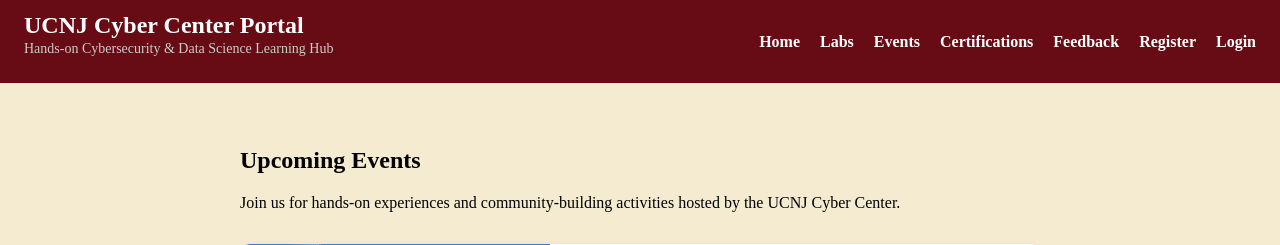
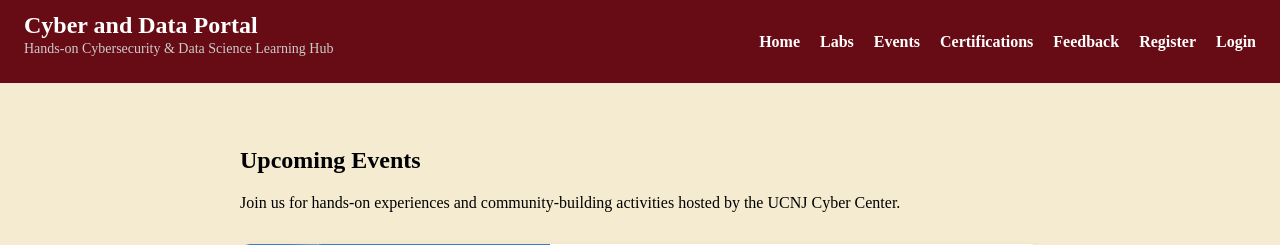
Before and after one commit to Emilio-Vasquez/Students-Technical-Questions-App, a Flask app: page /events in a window 1280 px wide. Shown: the top 245 px of the page. Run offline with Flask 3, Linux system fonts and the light colour scheme; some libraries are stand-ins or nearby versions.

Commit message:
updated rebased

```diff
--- a/app/templates/base.html
+++ b/app/templates/base.html
@@ -2,9 +2,9 @@
 <html lang="en">
 <head>
     <meta charset="UTF-8">
-    <title>{% block title %}UCNJ Cyber Center Portal{% endblock %}</title>
+    <title>{% block title %}Cyber and Data Portal{% endblock %}</title>
     <meta name="viewport" content="width=device-width, initial-scale=1.0">
-    <link rel="icon" type="image/x-icon" href="{{ url_for('static', filename='images/favicon.ico') }}"> <!-- This is UCNJ's favicon -->
+    <link rel="icon" type="image/x-icon" href="{{ url_for('static', filename='images/logo.ico') }}"> <!-- This is my logo's favicon -->
     <link rel="stylesheet" href="{{ url_for('static', filename='css/ucnj_style.css')}}">
     <!-- This is for page-specific CSS -->
     {% block extra_css %}{% endblock %}
@@ -18,7 +18,7 @@
 <body>
     <header>
         <div class="header-left">
-            <div class="logo">UCNJ Cyber Center Portal</div>
+            <div class="logo">Cyber and Data Portal</div>
             <p class="tagline">Hands-on Cybersecurity & Data Science Learning Hub</p>
         </div>
         <nav>
```
Also changed, not shown: README.md, app/static/images/favicon.ico (deleted), app/static/images/logo.ico (added), app/static/images/logo.svg (added).
